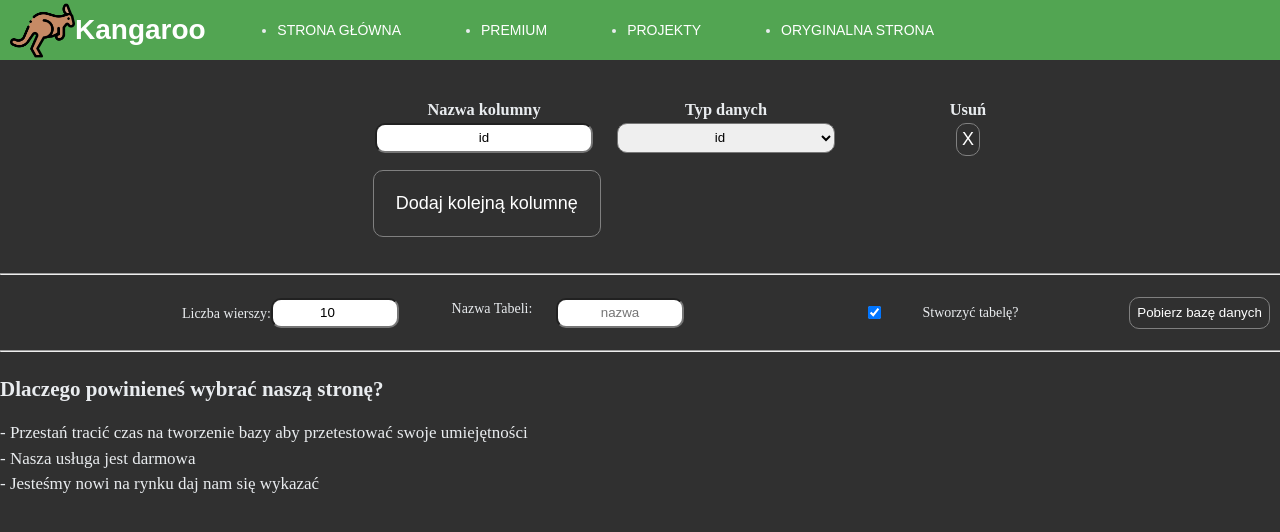
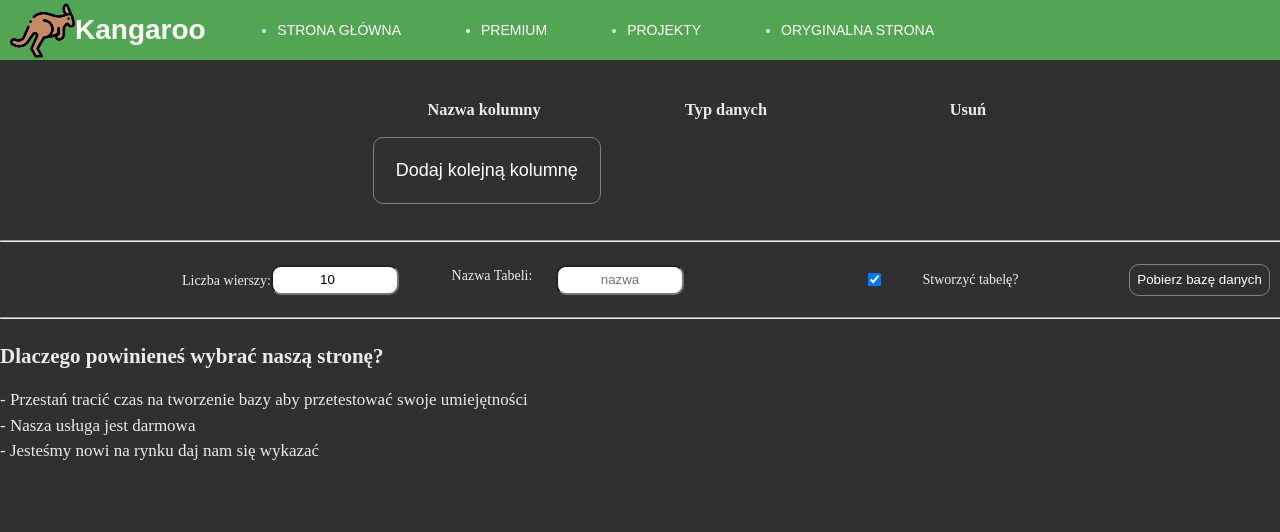
Before and after one commit to alemlodyigor/kangarooReact, a React (Vite) app: page / in a window 1280 px wide. Shown: the top 532 px of the page. Built offline with nearby package versions, Linux system fonts and the light colour scheme.

Commit message:
added new things

```diff
--- a/src/App.jsx
+++ b/src/App.jsx
@@ -3,8 +3,11 @@ import "./app.css";
 import Content from "./components/Content/Content";
 import ContentOptions from "./components/ContentOptions/ContentOptions";
 import Arguments from "./components/Arguments/Arguments";
+import { useState } from "react";
 
 function App() {
+  const [data, setData] = useState();
+
   return (
     <>
       <Header />
--- a/src/components/Content/Content.jsx
+++ b/src/components/Content/Content.jsx
@@ -1,10 +1,24 @@
-import React from "react";
+import React, { useState } from "react";
 import classess from "./Content.module.css";
 
 import Field from "../Field/Field";
 import Button from "../UI/Button/Button";
 
 const Content = () => {
+  const [fields, setFields] = useState([]);
+
+  const handleAddNewField = () => {
+    const newField = {
+      id: fields.length + 1,
+    };
+    setFields([...fields, newField]);
+  };
+
+  const handleDeleteField = (id) => {
+    const updatedFields = fields.filter((field) => field.id !== id);
+    setFields(updatedFields);
+  };
+
   return (
     <section className={classess.content}>
       <div className={classess.header}>
@@ -13,9 +27,13 @@ const Content = () => {
         <h3>Usuń</h3>
       </div>
       <section className={classess.body}>
-        <Field />
+        {fields.map((e) => (
+          <Field key={e.id} onDelete={() => handleDeleteField(e.id)} />
+        ))}
       </section>
-      <Button className={classess.addField}>Dodaj kolejną kolumnę</Button>
+      <Button className={classess.addField} onAction={handleAddNewField}>
+        Dodaj kolejną kolumnę
+      </Button>
     </section>
   );
 };
--- a/src/components/Field/Field.jsx
+++ b/src/components/Field/Field.jsx
@@ -3,10 +3,10 @@ import Input from "../UI/Input/Input";
 import Button from "../UI/Button/Button";
 import classess from "./Field.module.css";
 
-const Field = () => {
+const Field = (props) => {
   return (
     <div className={classess.container}>
-      <Input type="text" value="id" className={classess.input} />
+      <Input type="text" className={classess.input} />
       <select name="type" className={classess.select}>
         <option value="id">id</option>
         <option value="first_name_male">Imię (męskie)</option>
@@ -19,11 +19,13 @@ const Field = () => {
         <option value="card_number">Numer karty</option>
         <option value="city">Miasto</option>
         <option value="country">Kraj (Polska)</option>
-        <option value="marka_samochodu">Marka samochodu</option>
-        <option value="model_samochodu">Model samochodu</option>
-        <option value="kolor">Kolor</option>
+        <option value="car_brand">Marka samochodu</option>
+        <option value="car_model">Model samochodu</option>
+        <option value="color">Kolor</option>
       </select>
-      <Button className={classess.delete}>X</Button>
+      <Button className={classess.delete} onAction={props.onDelete}>
+        X
+      </Button>
     </div>
   );
 };
--- /dev/null
+++ b/src/components/functions/createTable.js
@@ -0,0 +1 @@
+export const createTable = (props) => {}
--- /dev/null
+++ b/src/components/functions/insert.js
@@ -0,0 +1 @@
+export const insert = props => {}
```
